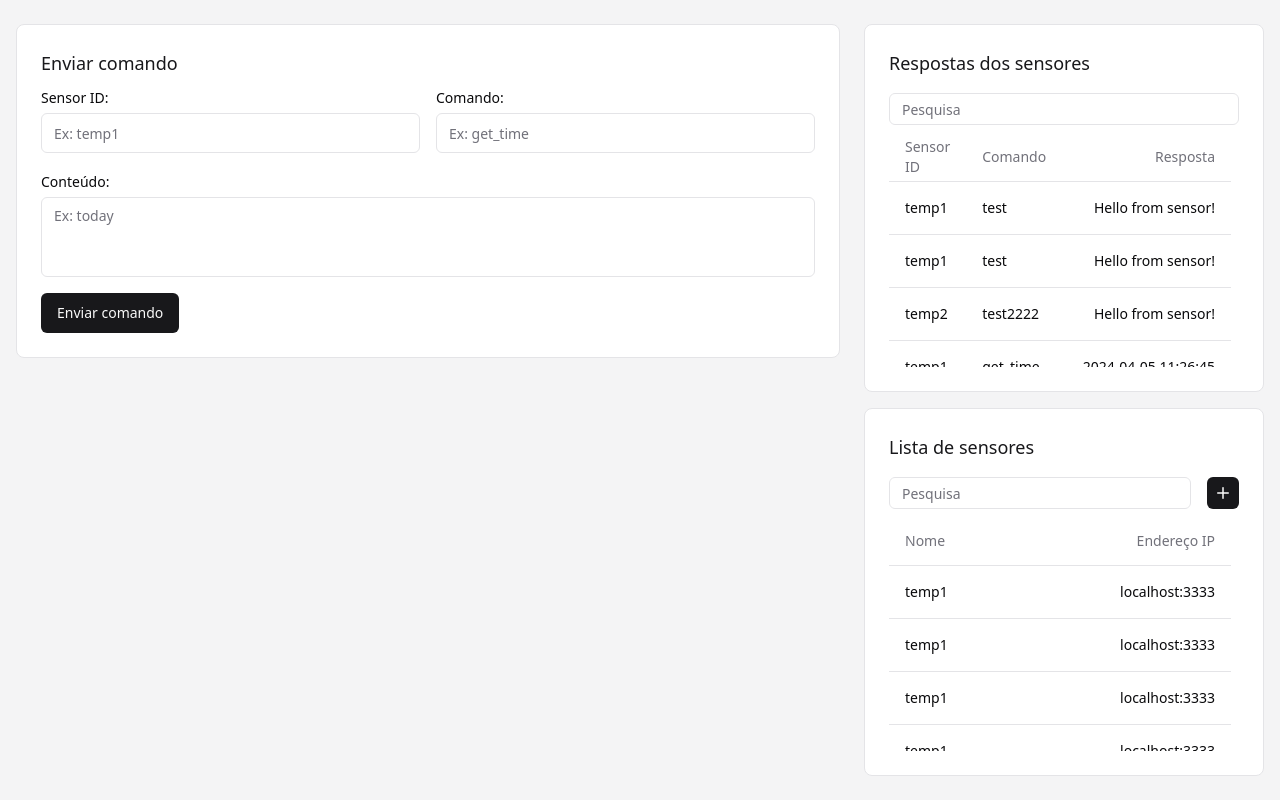
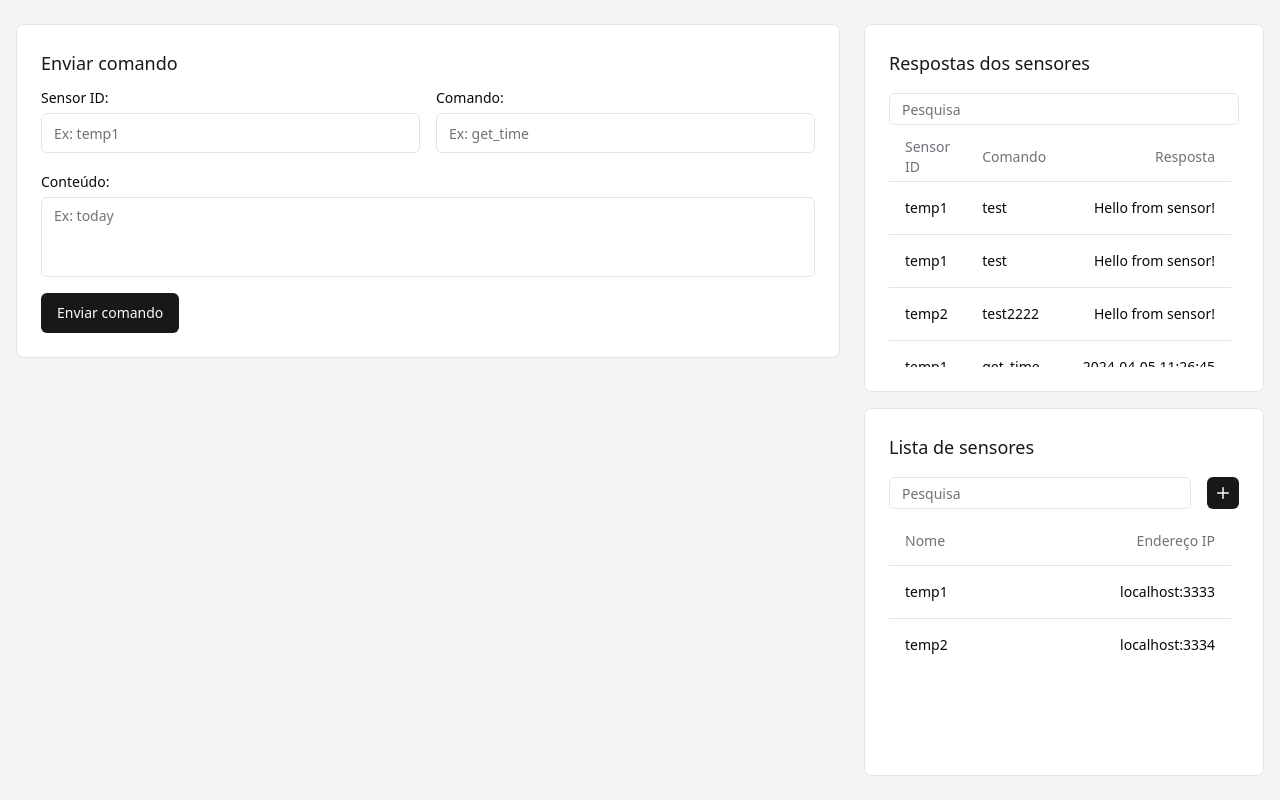
Before and after one commit to jnaraujo/tec502-iot-connect, a React (Vite) app in the folder client/: page / in a window 1280 px wide. Built offline with nearby package versions, Linux system fonts and the light colour scheme; a small style sheet from the web is missing.

Commit message:
chore: removed unused data

```diff
--- a/client/src/components/sensor-list-box/list.tsx
+++ b/client/src/components/sensor-list-box/list.tsx
@@ -38,63 +38,7 @@ const data: Array<Sensor> = [
     name: "temp1",
   },
   {
-    address: "localhost:3333",
-    name: "temp2",
-  },
-  {
-    address: "localhost:3333",
-    name: "temp1",
-  },
-  {
-    address: "localhost:3333",
-    name: "temp2",
-  },
-  {
-    address: "localhost:3333",
-    name: "temp1",
-  },
-  {
-    address: "localhost:3333",
-    name: "temp2",
-  },
-  {
-    address: "localhost:3333",
-    name: "temp1",
-  },
-  {
-    address: "localhost:3333",
-    name: "temp2",
-  },
-  {
-    address: "localhost:3333",
-    name: "temp1",
-  },
-  {
-    address: "localhost:3333",
-    name: "temp2",
-  },
-  {
-    address: "localhost:3333",
-    name: "temp1",
-  },
-  {
-    address: "localhost:3333",
-    name: "temp2",
-  },
-  {
-    address: "localhost:3333",
-    name: "temp1",
-  },
-  {
-    address: "localhost:3333",
-    name: "temp2",
-  },
-  {
-    address: "localhost:3333",
-    name: "temp1",
-  },
-  {
-    address: "localhost:3333",
+    address: "localhost:3334",
     name: "temp2",
   },
 ]
```
